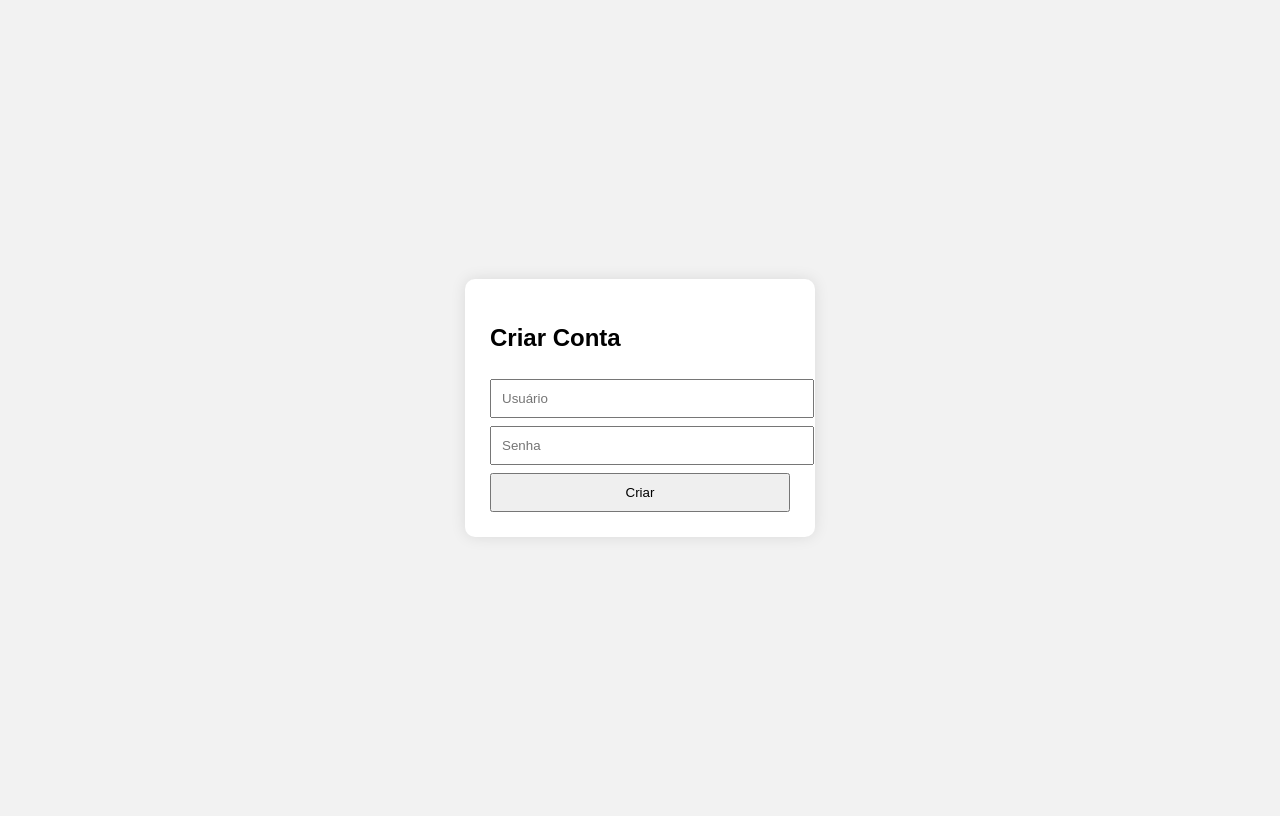
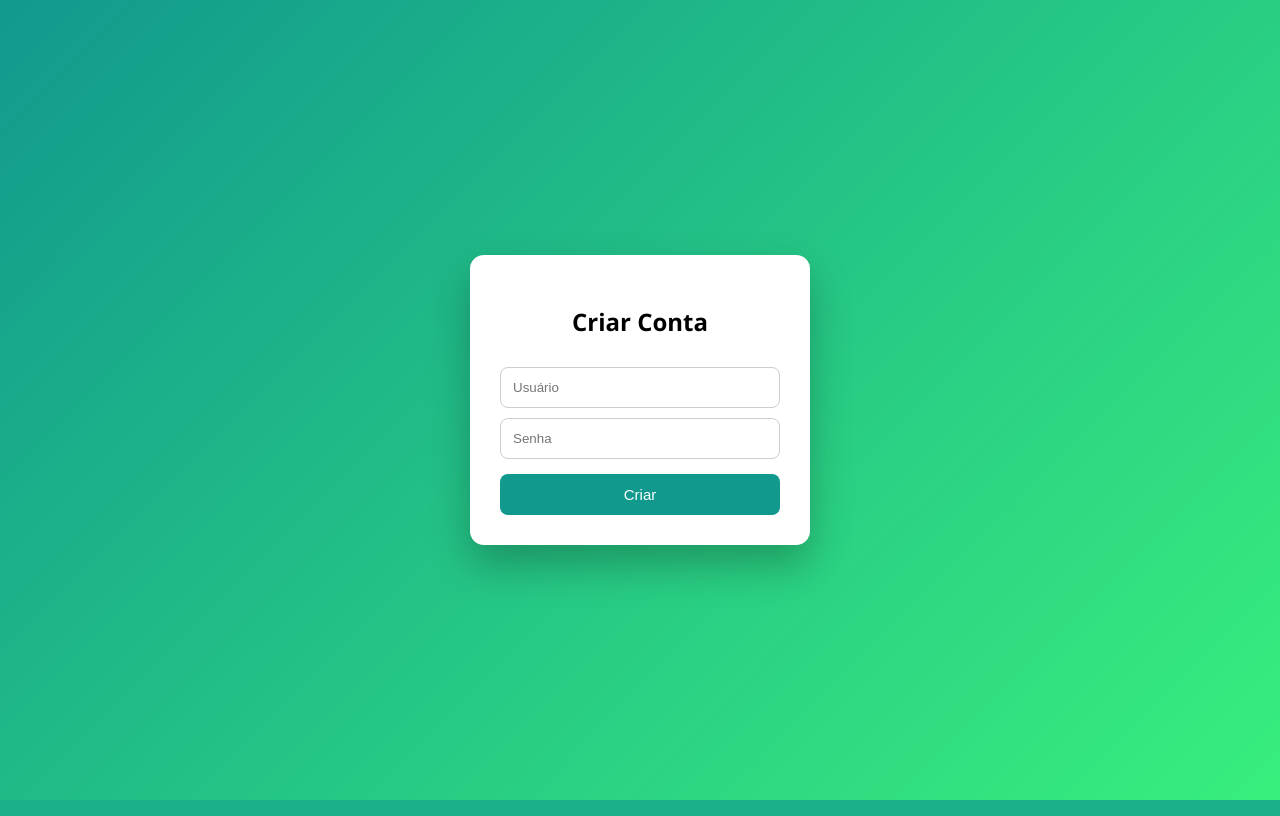
Before and after one commit to SrBolasGrandes/LacService, a Flask app: page /register in a window 1280 px wide. Run offline with Flask 3, Linux system fonts and the light colour scheme.

Commit message:
Update register.html

```diff
--- a/templates/register.html
+++ b/templates/register.html
@@ -3,18 +3,48 @@
 <head>
 <title>Registro</title>
 <style>
-body{background:#f2f2f2;font-family:Arial;display:flex;justify-content:center;align-items:center;height:100vh}
-.box{background:#fff;padding:25px;border-radius:10px;width:300px;box-shadow:0 0 15px rgba(0,0,0,.1)}
-input,button{width:100%;padding:10px;margin-top:8px}
-.error{color:red}
+*{box-sizing:border-box}
+body{
+    height:100vh;
+    margin:0;
+    background:linear-gradient(135deg,#11998e,#38ef7d);
+    display:flex;
+    justify-content:center;
+    align-items:center;
+    font-family:Segoe UI,Arial;
+}
+.card{
+    background:#fff;
+    padding:30px;
+    width:340px;
+    border-radius:14px;
+    box-shadow:0 20px 40px rgba(0,0,0,.25);
+}
+h2{text-align:center}
+input{
+    width:100%;
+    padding:12px;
+    margin-top:10px;
+    border-radius:8px;
+    border:1px solid #ccc;
+}
+button{
+    width:100%;
+    padding:12px;
+    margin-top:15px;
+    border:none;
+    border-radius:8px;
+    background:#11998e;
+    color:#fff;
+    font-size:15px;
+}
+.error{color:#c0392b;text-align:center}
 </style>
 </head>
 <body>
-<div class="box">
+<div class="card">
 <h2>Criar Conta</h2>
-
-{% if error %}<p class="error">{{error}}</p>{% endif %}
-
+{% if error %}<div class="error">{{error}}</div>{% endif %}
 <form method="post">
 <input name="user" placeholder="Usuário">
 <input type="password" name="password" placeholder="Senha">
```
